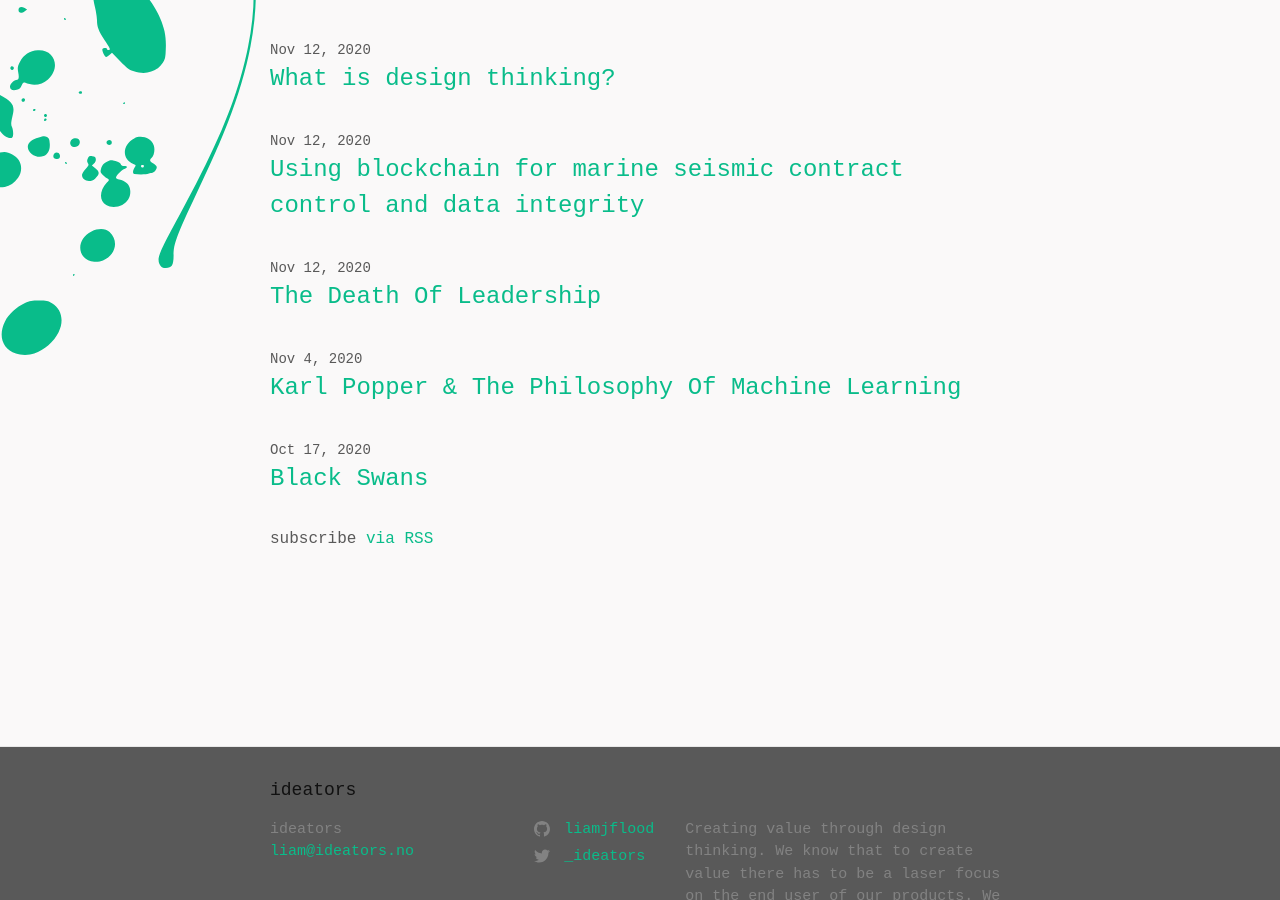
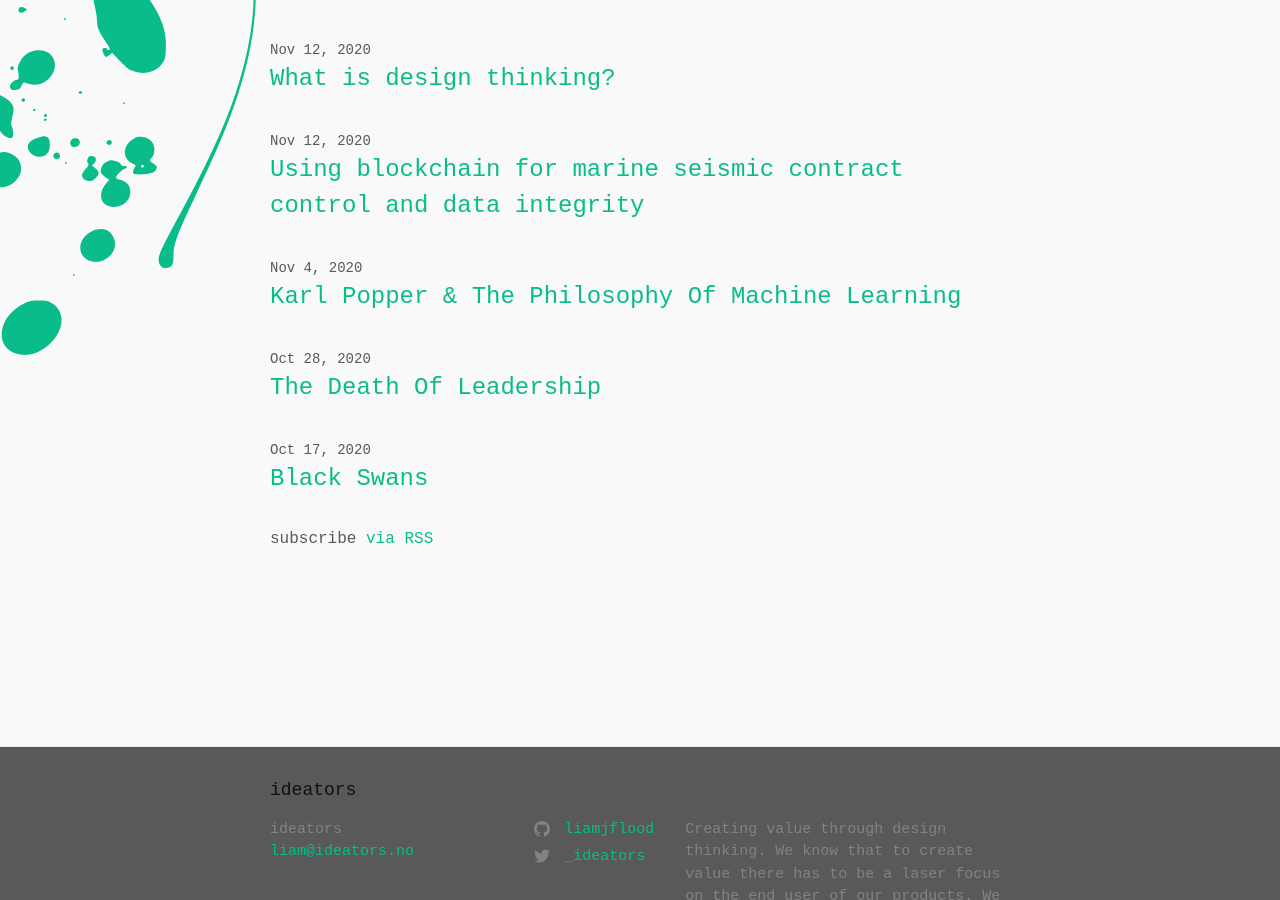
Before and after one commit to madfolio/old_website2, a Jekyll site: the page built from index.markdown, in a window 1280 px wide and 900 px high, scrolled down 463 px. Built offline with Jekyll 4.4.1, drawn with Linux system fonts in a browser that asks for light colours; some web fonts are replaced.

Commit message:
Update and rename 2020-11-11-The-Death-Of-Leadership.markdown to 2020-10-28-The-Death-Of-Leadership.markdown

```diff
--- a/_posts/2020-11-11-The-Death-Of-Leadership.markdown
+++ b/_posts/2020-10-28-The-Death-Of-Leadership.markdown
@@ -2,7 +2,7 @@
 layout: post
 comments: false
 title:  "The Death Of Leadership"
-date:   2020-11-12 11:26:32 +0100
+date:   2020-10-28 11:26:32 +0100
 author: Liam Flood
 tags: [leadership, digital-transformation]
 ---
```
